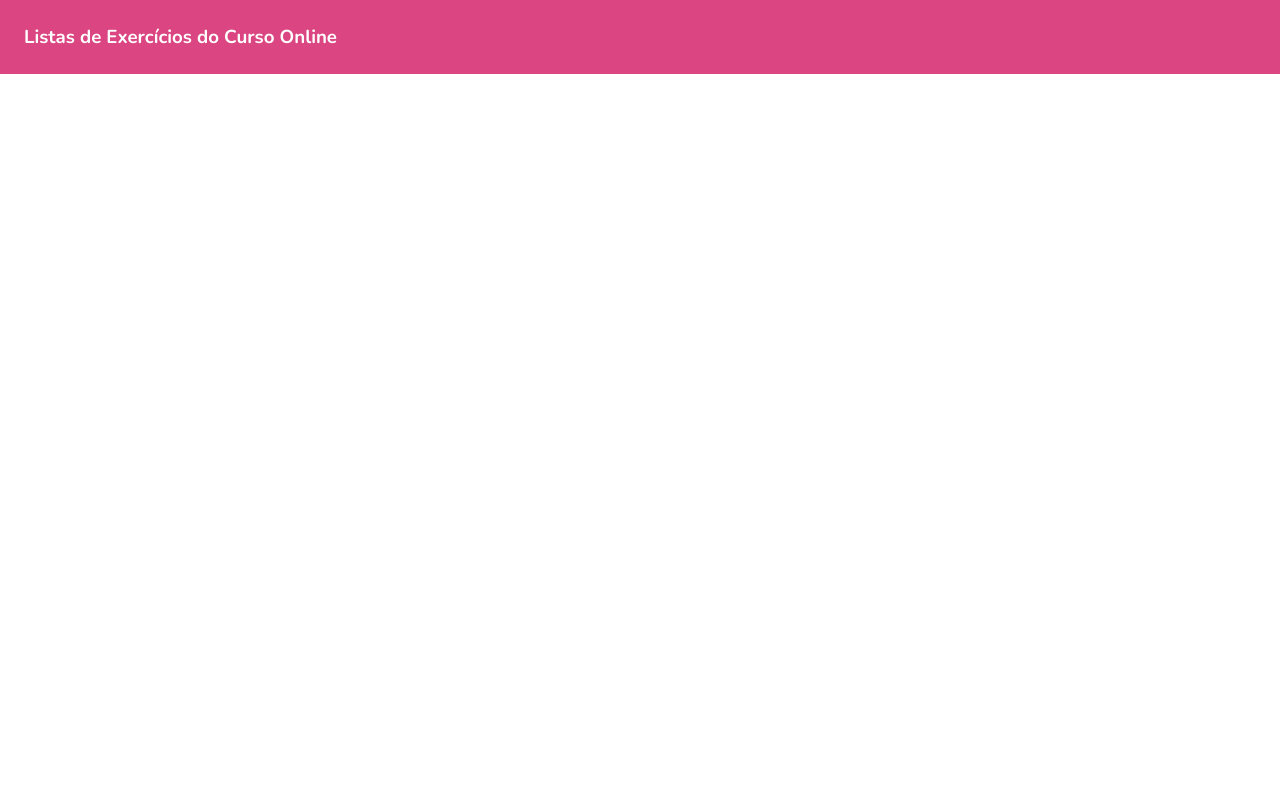
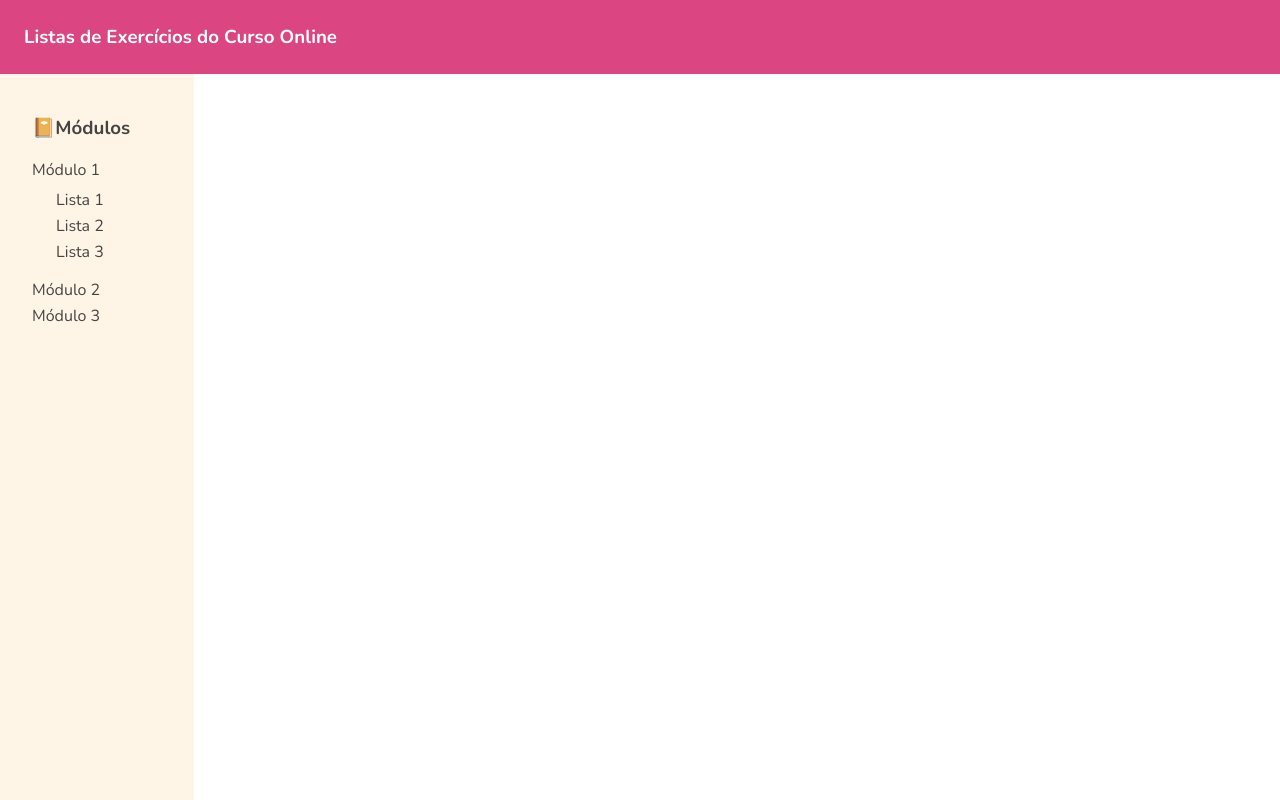
Before and after one commit to andrebnf/nt-listas-excc, a Next.js app: page / in a window 1280 px wide. Shown: the top 800 px of the page. Built offline with nearby package versions, Linux system fonts and the light colour scheme.

Commit message:
added sidebar component

```diff
--- a/components/navigation.tsx
+++ b/components/navigation.tsx
@@ -4,6 +4,7 @@ const NavBar = styled.nav`
   width: 100%;
   padding: ${({theme}) => theme.space[4]};
   background-color: ${({theme}) => theme.colors.primary};
+  z-index: 0;
 `
 
 const NavTitle = styled.h3`
--- /dev/null
+++ b/components/sidebar.tsx
@@ -0,0 +1,64 @@
+import styled from "styled-components";
+
+// const NavBar = styled.nav`
+//   width: 100%;
+//   padding: ${({theme}) => theme.space[4]};
+//   background-color: ${({theme}) => theme.colors.primary};
+// `
+
+const SidebarContainer = styled.div`
+  background-color: ${({theme}) => theme.colors.background};
+  padding-left: ${({theme}) => theme.space[5]};
+  padding-right: ${({theme}) => theme.space[7]};
+  padding-top: ${({theme}) => theme.space[8]};
+  /* width: ${({theme}) => theme.space[9]}; */
+  height: 100vh;
+  position: fixed;
+  left: 0;
+  top: 0;
+  z-index: -1;
+`
+
+const TopicsList = styled.ul`
+  list-style: none;
+  padding-left: 0;
+
+  li {
+    padding-bottom: ${({theme}) => theme.space[0]};
+  }
+`
+
+const ExercisesList = styled.ul`
+  list-style: none;
+  padding-left: ${({theme}) => theme.space[4]};
+  padding-top: ${({theme}) => theme.space[1]};
+  padding-bottom: ${({theme}) => theme.space[1]};
+`
+
+export const Sidebar = (props: any) => (
+  <SidebarContainer>
+    <h3>📔Módulos</h3>
+    <TopicsList>
+      <li>
+        Módulo 1
+        <ExercisesList>
+          <li>
+            Lista 1
+          </li>
+          <li>
+            Lista 2
+          </li>
+          <li>
+            Lista 3
+          </li>
+        </ExercisesList>
+      </li>
+      <li>
+        Módulo 2
+      </li>
+      <li>
+        Módulo 3
+      </li>
+    </TopicsList>
+  </SidebarContainer>
+)
--- a/pages/_app.tsx
+++ b/pages/_app.tsx
@@ -1,5 +1,6 @@
 import type { AppProps } from 'next/app'
 import { ThemeProvider } from 'styled-components'
+import { Navigation } from '../components/navigation'
 import { GlobalStyle } from '../styles/global'
 import { theme } from '../styles/theme'
 
@@ -8,6 +9,7 @@ function MyApp({ Component, pageProps }: AppProps) {
     <>
       <ThemeProvider theme={theme}>
         <GlobalStyle />
+        <Navigation />
         <Component {...pageProps} />
       </ThemeProvider>
     </>
--- a/pages/index.tsx
+++ b/pages/index.tsx
@@ -1,10 +1,15 @@
 import type { NextPage } from 'next';
 import styled from 'styled-components';
-import { Navigation } from '../components/navigation';
+import { Sidebar } from '../components/sidebar';
+
+const PageContainer = styled.div`
+  display: flex;
+  height: 100%;
+`
 
 const Home: NextPage = () => {
   return (
-    <Navigation />
+    <Sidebar></Sidebar>
   )
 }
 
```
